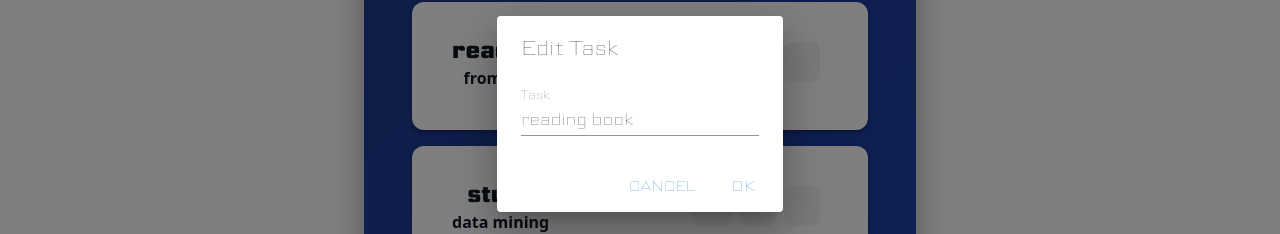
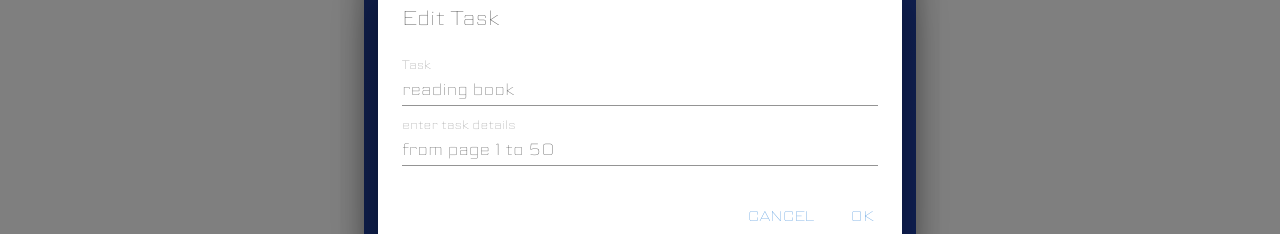
Before and after one commit to shahdwalidd/TO-DO-React-App, a React (Vite) app: page / in a window 1280 px wide. Both pictures are taken after a click on the button 758 px from the left and 348 px from the top of the page. Shown: the part 286-520 px from the top of the page. Built offline with nearby package versions, Linux system fonts and the light colour scheme; some icons are missing.

Commit message:
adding toats, contexts

```diff
--- a/src/App.jsx
+++ b/src/App.jsx
@@ -3,14 +3,30 @@ import Todolist from "./components/Todo.jsx";
 import Box from "@mui/material/Box";
 import { createTheme, ThemeProvider } from '@mui/material/styles';
 import './App.css'
+import { useState } from "react";
+import { Toastcontext } from "./contexts/Toastcontext.jsx";
+import Mysnackbar from"./components/Mysnackbar.jsx"
 const theme = createTheme({
   typography: {
     fontFamily: 'myfont',
   },
 });
+
+
 function App() {
+    const [open, setOpen] = useState(false);
+    const [meaasge,setmesage] =useState("");
+    function showhidetoast(meaasge){
+    setOpen(true);
+    setmesage(meaasge);
+    setTimeout(()=>{
+      setOpen(false)
+    },2000)
+  }
   return (
+
     <ThemeProvider theme={theme}>
+      <Toastcontext.Provider value={{showhidetoast}}>
    <div style={{ backgroundColor: 'rgba(250, 250, 250, 0.92)',
   height: "100vh",
   width: '600px',
@@ -20,7 +36,9 @@ function App() {
    }}>
 
    <Todolist/>
+   < Mysnackbar open={open} meaasge={meaasge}/>
    </div>
+   </Toastcontext.Provider>
    </ThemeProvider>
   );
 }
--- /dev/null
+++ b/src/components/Mysnackbar.jsx
@@ -0,0 +1,28 @@
+import * as React from 'react';
+import Button from '@mui/material/Button';
+import Snackbar from '@mui/material/Snackbar';
+import Alert from '@mui/material/Alert';
+
+export default function Mysnackbar({open,meaasge}) {
+
+
+
+
+
+
+  return (
+    <div>
+
+      <Snackbar open={open} autoHideDuration={6000}  >
+        <Alert
+
+          severity="success"
+          variant="filled"
+          sx={{ width: '100%' }}
+        >
+          {meaasge}
+        </Alert>
+      </Snackbar>
+    </div>
+  );
+}
--- a/src/components/TOdotask.jsx
+++ b/src/components/TOdotask.jsx
@@ -32,6 +32,7 @@ export default function Todotask({id,title,details,onComplete,isCompleted,ondele
 
   const [open1, setOpen1] = React.useState(false);
   const [editText, setEditText] = useState(title);
+  const[editdetails,setEditdetails] =useState(details);
 
   const handleClickOpenedit = () => {
     setOpen1(true);
@@ -81,11 +82,21 @@ export default function Todotask({id,title,details,onComplete,isCompleted,ondele
       value={editText}
       onChange={(e) => setEditText(e.target.value)}
     />
+    <TextField
+      autoFocus
+      margin="dense"
+      label="enter task details"
+      type="text"
+      fullWidth
+      variant="standard"
+      value={editdetails}
+      onChange={(e) => setEditdetails(e.target.value)}
+    />
   </DialogContent>
   <DialogActions>
     <Button onClick={handleClose}>Cancel</Button>
     <Button
-      onClick={() => { onedit(id, editText); handleClose(); }}
+      onClick={() => { onedit(id, editText,editdetails); handleClose(); }}
     >
       OK
     </Button>
@@ -114,7 +125,9 @@ export default function Todotask({id,title,details,onComplete,isCompleted,ondele
       pl: 1
     }}
   >
-    <Typography variant="h5" sx={{ fontWeight: 600 }}>
+    <Typography variant="h5" sx={{ fontWeight: 600,
+      textDecoration: isCompleted ? "line-through" : "none",
+     }}>
      {title}
     </Typography>
      <Typography variant="h7" gutterBottom sx={{ fontWeight: 'bold', mb: 2 }}>
@@ -140,6 +153,7 @@ export default function Todotask({id,title,details,onComplete,isCompleted,ondele
   aria-label="check"
   sx={{
     backgroundColor: isCompleted ? "#10b981" : "#f3f4f6",
+
     color: isCompleted ? "white" : "#10b981",
     border: isCompleted ? "2px solid #10b981" : "2px solid transparent",
     "&:hover": {
--- a/src/components/Todo.jsx
+++ b/src/components/Todo.jsx
@@ -15,6 +15,9 @@ import { v4 as uuidv4 } from 'uuid';
 import { useState } from 'react';
 import { useEffect } from 'react';
 import { useMemo } from 'react';
+import { useContext } from 'react';
+import { Toastcontext } from '../contexts/Toastcontext';
+// localStorage.removeItem("todos");
 
 const initialTodos = [
   {
@@ -38,7 +41,7 @@ const initialTodos = [
 ];
 
 export default function TOdolist() {
-
+const {showhidetoast}= useContext(Toastcontext);
   const [todos, setTodos] = useState(initialTodos);
   const [titleInput, setTitle] = useState("");
   const [alignment, setAlignment] = useState("all");
@@ -62,7 +65,7 @@ export default function TOdolist() {
 
   setTodos(updatedTodos);
 
-
+    showhidetoast(" well done,you have completed this task ");
   localStorage.setItem("todos", JSON.stringify(updatedTodos));
 }
 
@@ -70,15 +73,18 @@ export default function TOdolist() {
      const updatedTodos= todos.filter(todo => todo.id !== id);
 
   setTodos(updatedTodos);
+  showhidetoast("task deleted successfully")
   localStorage.setItem("todos", JSON.stringify(updatedTodos));
 
   }
- function handeledit(id, newTitle) {
+ function handeledit(id, newTitle,newdetails) {
   const updatedTodos = todos.map(todo =>
-    todo.id === id ? { ...todo, title: newTitle } : todo
+    todo.id === id ? { ...todo, title: newTitle,details :newdetails} : todo
+
   );
 
   setTodos(updatedTodos);
+   showhidetoast("task editted successfully");
   localStorage.setItem("todos", JSON.stringify(updatedTodos));
 }
 
@@ -100,6 +106,7 @@ const updatedtodos=[...todos, NEWTODO]
     setTodos(updatedtodos);
     localStorage.setItem("todos",JSON.stringify(updatedtodos))
     setTitle("");
+    showhidetoast("new task added successfully");
   }
 
   // ---------- FILTERING ----------
--- /dev/null
+++ b/src/contexts/Toastcontext.jsx
@@ -0,0 +1,2 @@
+import { createContext } from "react";
+export const Toastcontext=createContext({})
```
Also changed, not shown: src/contexts/Todoscontexy.jsx (deleted).
